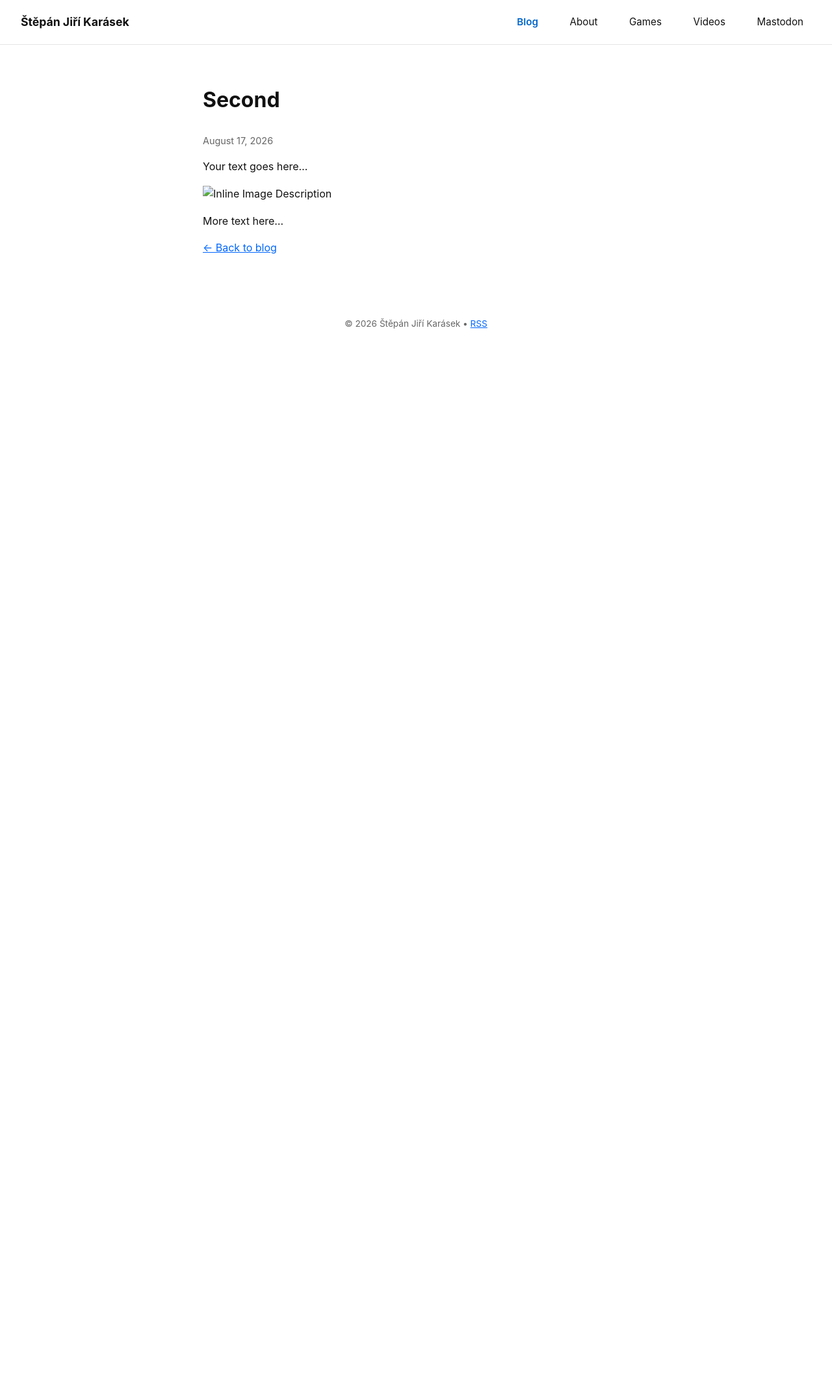
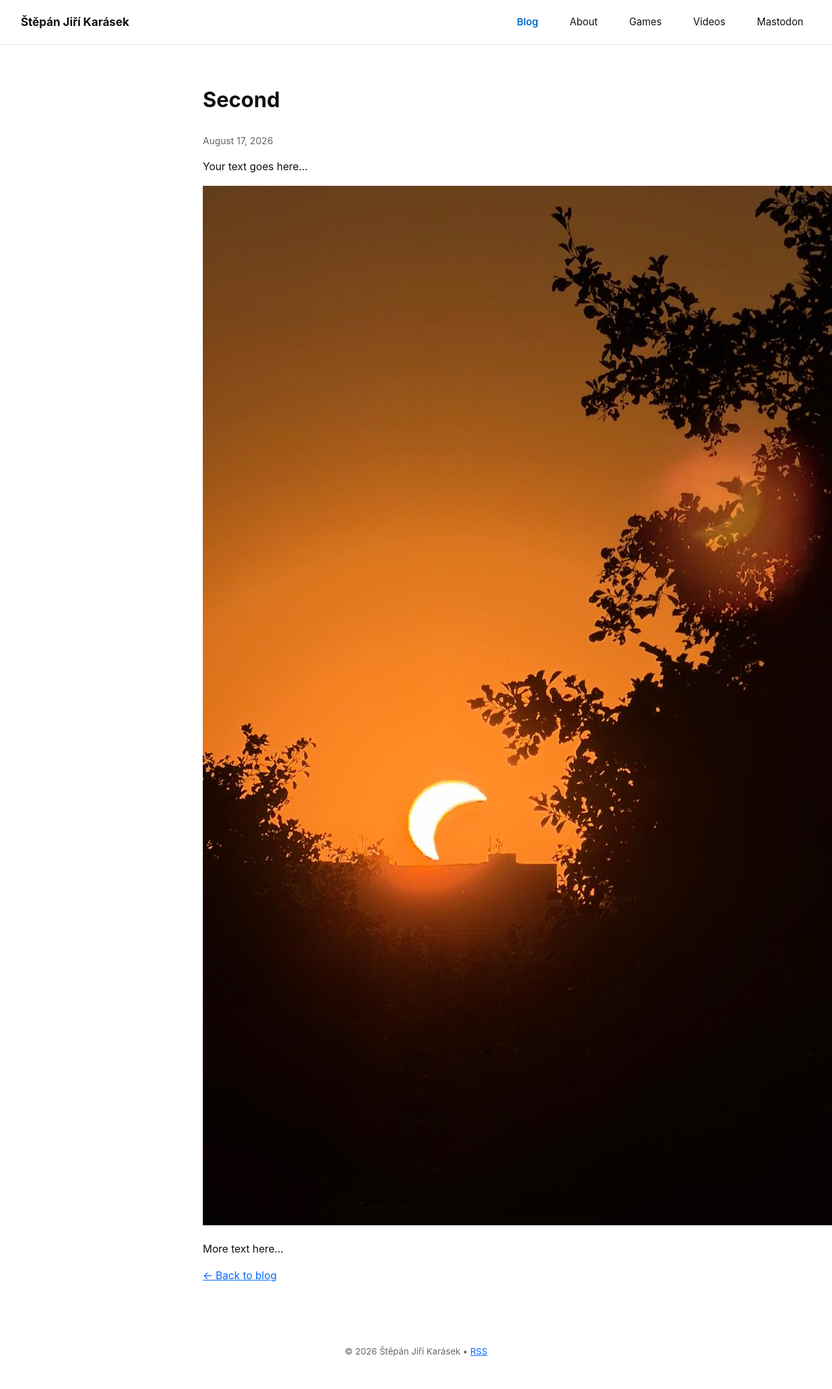
Before and after one commit to StepanJiri/stepankarasek.github.io, a Jekyll site: the page built from _posts/2026-08-17-example-post.md, in a window 1280 px wide. Shown: the whole page at 65% size. Built offline with Jekyll 4.4.1, drawn with Linux system fonts in a browser that asks for light colours; before the commit the page ends 900 px from its top, so only the background shows below that.

Commit message:
Update 2026-08-17-example-post.md

```diff
--- a/_posts/2026-08-17-example-post.md
+++ b/_posts/2026-08-17-example-post.md
@@ -5,6 +5,6 @@ title: "Second"
 
 Your text goes here...
 
-![Inline Image Description](assets/images/example-cover.jpg)
+![Inline Image Description]({{ '/assets/images/example-cover.jpg' | relative_url }})
 
 More text here...
```
